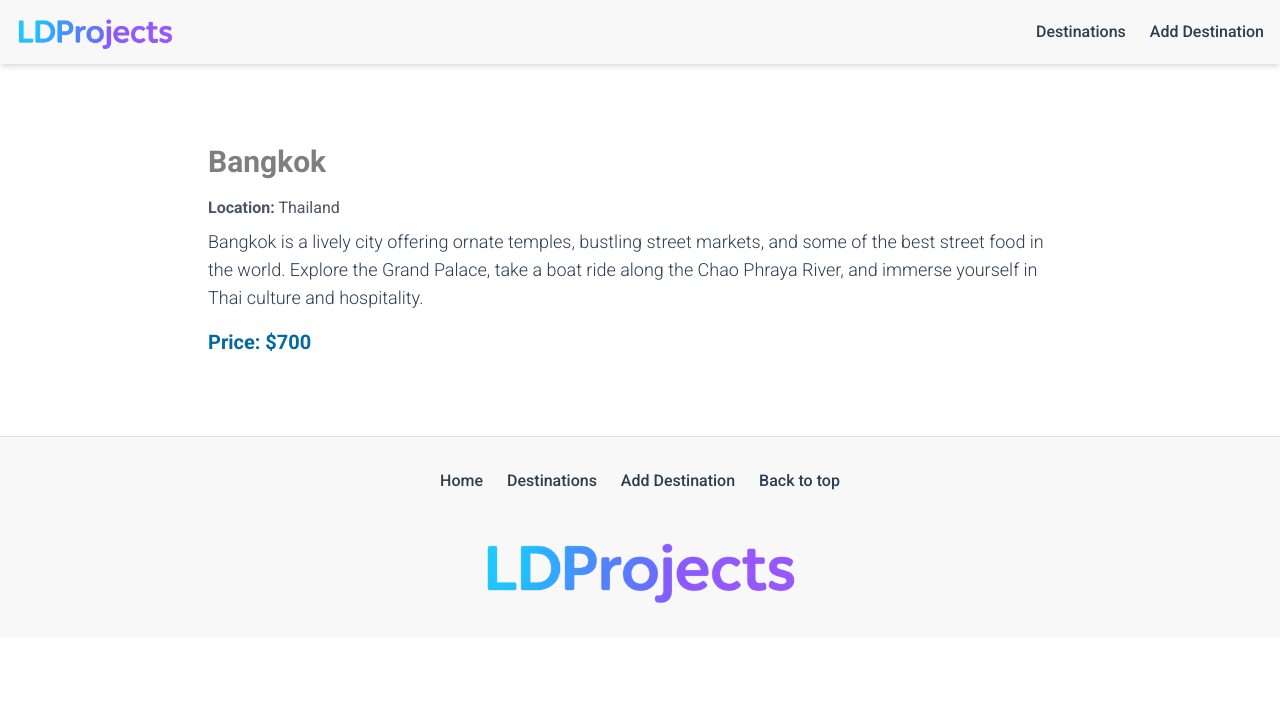
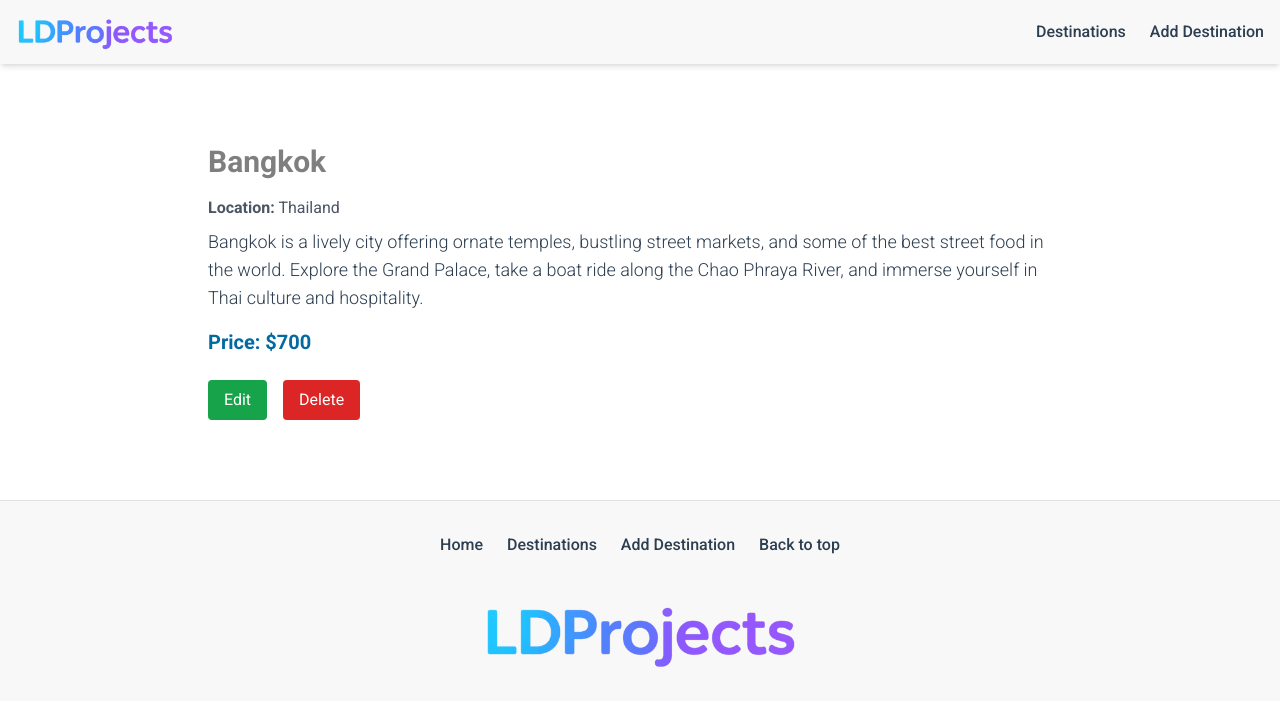
Before and after one commit to lazard9/vue-crud-ldproject, a Vue app: page /destinations/bangkok in a window 1280 px wide. Shown: the top 706 px of the page. Built offline with nearby package versions, Linux system fonts and the light colour scheme; data requests are answered from the project's data file.

Commit message:
Add Edit and Delete buttons with delete functionality and redirect

```diff
--- a/src/router.js
+++ b/src/router.js
@@ -5,6 +5,7 @@ const routes = [
     { path: '/destinations', component: () => import('./views/Destinations.vue') },
     { path: '/destinations/:slug', component: () => import('./views/DestinationSingle.vue') },
     { path: '/destinations/add', component: () => import('./views/DestinationAdd.vue') },
+    { path: '/destinations/edit/:slug', component: () => import('./views/DestinationEdit.vue') },
     { path: '/:pathMatch(.*)*', component: () => import('./views/NotFound.vue') }
 ]
 
--- /dev/null
+++ b/src/views/DestinationEdit.vue
@@ -0,0 +1 @@
+<template>tere</template>
--- a/src/views/DestinationSingle.vue
+++ b/src/views/DestinationSingle.vue
@@ -1,9 +1,10 @@
 <script setup>
 import { ref, onMounted } from 'vue';
-import { useRoute } from 'vue-router';
+import { useRoute, useRouter } from 'vue-router';
 // import data from '@/data/destinations.json';
 
 const route = useRoute();
+const router = useRouter(); // for redirect
 const destination = ref(null);
 const error = ref(null);
 
@@ -23,6 +24,27 @@ onMounted(async () => {
         console.error('Fetch error:', err);
     }
 });
+
+const deleteDestination = async () => {
+    if (!destination.value?.id) return;
+
+    const confirmed = confirm('Are you sure you want to delete this destination?');
+    if (!confirmed) return;
+
+    try {
+        const response = await fetch(`http://localhost:8080/destinations/${destination.value.id}`, {
+            method: 'DELETE',
+        });
+
+        if (!response.ok) {
+            throw new Error(`Failed to delete: ${response.status}`);
+        }
+
+        router.push('/destinations'); // redirect
+    } catch (err) {
+        console.error('Delete error:', err);
+    }
+};
 </script>
 
 <template>
@@ -37,6 +59,17 @@ onMounted(async () => {
             <div v-else>
                 <p>Destination not found.</p>
             </div>
+            <div v-if="destination" class="mt-6 flex gap-4">
+                <router-link :to="`/destinations/edit/${destination.slug}`"
+                    class="bg-green-600 text-white px-4 py-2 rounded hover:bg-green-700 dark:bg-green-500 dark:hover:bg-green-600 transition duration-200">
+                    Edit
+                </router-link>
+
+                <button @click="deleteDestination"
+                    class="bg-red-600 text-white px-4 py-2 rounded hover:bg-red-700 dark:bg-red-500 dark:hover:bg-red-600 transition duration-200">
+                    Delete
+                </button>
+            </div>
         </section>
     </main>
 </template>
```
